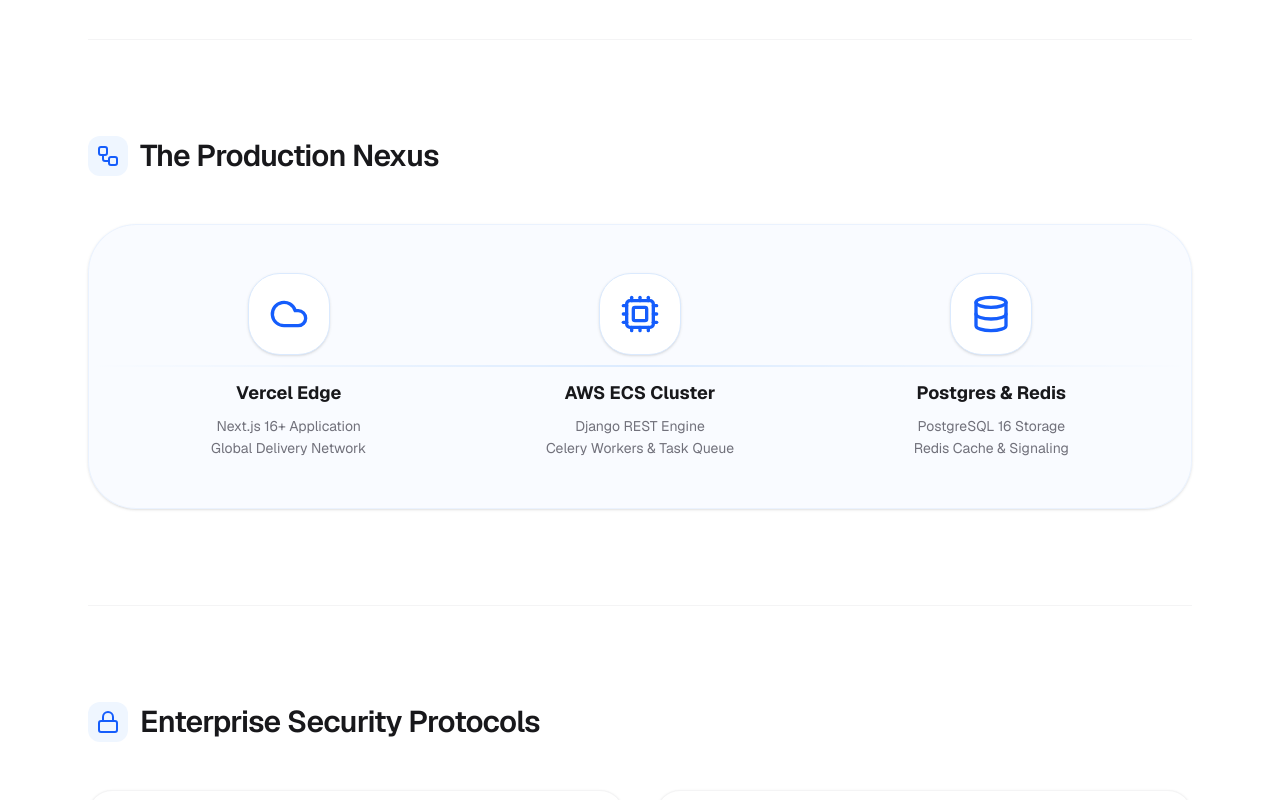
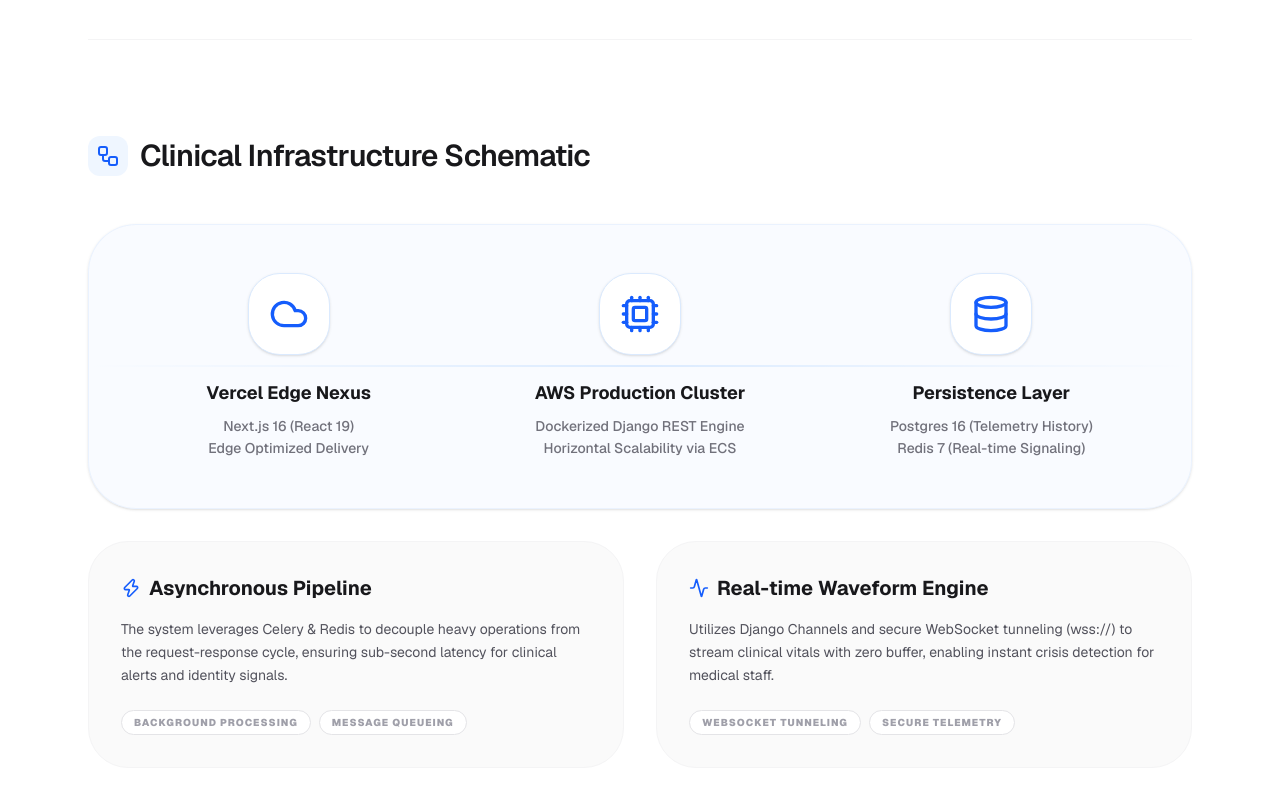
Before and after one commit to sreenandpk/CareStream, a Next.js app in the folder frontend/: page /docs in a window 1280 px wide. Shown: the part 1680-2480 px from the top of the page. Built offline with nearby package versions, Linux system fonts and the light colour scheme; no server answers.

Commit message:
feat: enhance architecture schematics and repository synchronization

```diff
--- a/frontend/src/app/docs/page.tsx
+++ b/frontend/src/app/docs/page.tsx
@@ -87,7 +87,8 @@
                 </DocsSection>
 
                 {/* 🏗️ ARCHITECTURE */}
-                <DocsSection id="architecture" title="The Production Nexus" icon={Workflow}>
+                <DocsSection id="architecture" title="Clinical Infrastructure Schematic" icon={Workflow}>
+                    <div className="space-y-8">
                         <div className="relative p-12 bg-blue-50/40 rounded-[3rem] overflow-hidden border border-blue-100/50 shadow-sm">
                             {/* 📊 ARCHITECTURE FLOW VISUALIZATION */}
                             <div className="grid md:grid-cols-3 gap-12 relative z-10">
@@ -95,26 +96,59 @@
                                     <div className="p-5 bg-white rounded-[2rem] text-blue-600 mb-6 border border-blue-100 shadow-sm">
                                         <Cloud size={40} />
                                     </div>
-                                <h4 className="text-zinc-900 font-bold text-lg mb-2">Vercel Edge</h4>
-                                <p className="text-zinc-500 text-sm leading-relaxed">Next.js 16+ Application<br />Global Delivery Network</p>
+                                    <h4 className="text-zinc-900 font-bold text-lg mb-2">Vercel Edge Nexus</h4>
+                                    <p className="text-zinc-500 text-sm leading-relaxed font-medium">Next.js 16 (React 19)<br />Edge Optimized Delivery</p>
                                 </div>
                                 <div className="flex flex-col items-center text-center">
                                     <div className="p-5 bg-white rounded-[2rem] text-blue-600 mb-6 border border-blue-100 shadow-sm">
                                         <Cpu size={40} />
                                     </div>
-                                <h4 className="text-zinc-900 font-bold text-lg mb-2">AWS ECS Cluster</h4>
-                                <p className="text-zinc-500 text-sm leading-relaxed">Django REST Engine<br />Celery Workers & Task Queue</p>
+                                    <h4 className="text-zinc-900 font-bold text-lg mb-2">AWS Production Cluster</h4>
+                                    <p className="text-zinc-500 text-sm leading-relaxed font-medium">Dockerized Django REST Engine<br />Horizontal Scalability via ECS</p>
                                 </div>
                                 <div className="flex flex-col items-center text-center">
                                     <div className="p-5 bg-white rounded-[2rem] text-blue-600 mb-6 border border-blue-100 shadow-sm">
                                         <Database size={40} />
                                     </div>
-                                <h4 className="text-zinc-900 font-bold text-lg mb-2">Postgres & Redis</h4>
-                                <p className="text-zinc-500 text-sm leading-relaxed">PostgreSQL 16 Storage<br />Redis Cache & Signaling</p>
+                                    <h4 className="text-zinc-900 font-bold text-lg mb-2">Persistence Layer</h4>
+                                    <p className="text-zinc-500 text-sm leading-relaxed font-medium">Postgres 16 (Telemetry History)<br />Redis 7 (Real-time Signaling)</p>
                                 </div>
                             </div>
                             {/* Connecting line */}
                             <div className="absolute top-1/2 left-0 w-full h-[1px] bg-linear-to-r from-transparent via-blue-200 to-transparent -translate-y-1/2 hidden md:block" />
+                        </div>
+
+                        {/* 🔄 TELEMETRY PIPELINE */}
+                        <div className="grid md:grid-cols-2 gap-8">
+                            <div className="p-8 bg-zinc-50 rounded-[2.5rem] border border-zinc-100">
+                                <h4 className="text-xl font-bold mb-4 flex items-center gap-2">
+                                    <Zap className="text-blue-600" size={20} />
+                                    Asynchronous Pipeline
+                                </h4>
+                                <p className="text-zinc-600 text-sm leading-relaxed mb-6">
+                                    The system leverages Celery & Redis to decouple heavy operations from the request-response cycle,
+                                    ensuring sub-second latency for clinical alerts and identity signals.
+                                </p>
+                                <div className="flex flex-wrap gap-2">
+                                    <span className="px-3 py-1 bg-white border border-zinc-200 rounded-full text-[10px] font-black uppercase tracking-widest text-zinc-400">Background Processing</span>
+                                    <span className="px-3 py-1 bg-white border border-zinc-200 rounded-full text-[10px] font-black uppercase tracking-widest text-zinc-400">Message Queueing</span>
+                                </div>
+                            </div>
+                            <div className="p-8 bg-zinc-50 rounded-[2.5rem] border border-zinc-100">
+                                <h4 className="text-xl font-bold mb-4 flex items-center gap-2">
+                                    <Activity className="text-blue-600" size={20} />
+                                    Real-time Waveform Engine
+                                </h4>
+                                <p className="text-zinc-600 text-sm leading-relaxed mb-6">
+                                    Utilizes Django Channels and secure WebSocket tunneling (wss://) to stream clinical vitals
+                                    with zero buffer, enabling instant crisis detection for medical staff.
+                                </p>
+                                <div className="flex flex-wrap gap-2">
+                                    <span className="px-3 py-1 bg-white border border-zinc-200 rounded-full text-[10px] font-black uppercase tracking-widest text-zinc-400">WebSocket Tunneling</span>
+                                    <span className="px-3 py-1 bg-white border border-zinc-200 rounded-full text-[10px] font-black uppercase tracking-widest text-zinc-400">Secure Telemetry</span>
+                                </div>
+                            </div>
+                        </div>
                     </div>
                 </DocsSection>
 
```
Lines whose indentation alone changed are shown as unchanged.
